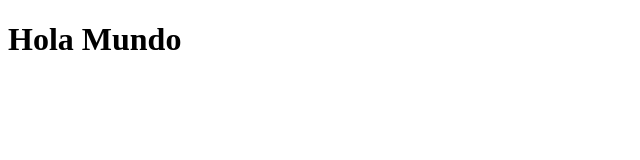
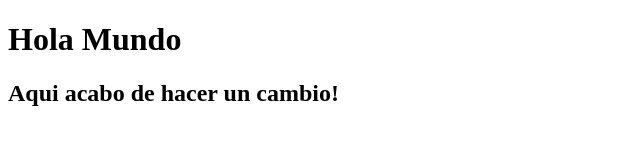
Before and after one commit to AleAgu200/test-laravel-git, a plain HTML site: page index.html in a window 1280 px wide. Shown: the whole page, without its empty margins (0-640 px from the left). Drawn offline with Linux system fonts and the light colour scheme.

Commit message:
agregue un h2 al index

```diff
--- a/index.html
+++ b/index.html
@@ -8,6 +8,7 @@
 	<body>
 		<div>
 			<h1>Hola Mundo</h1>
+			<h2>Aqui acabo de hacer un cambio!</h2>
 		</div>
 	</body>
 </html>
```
